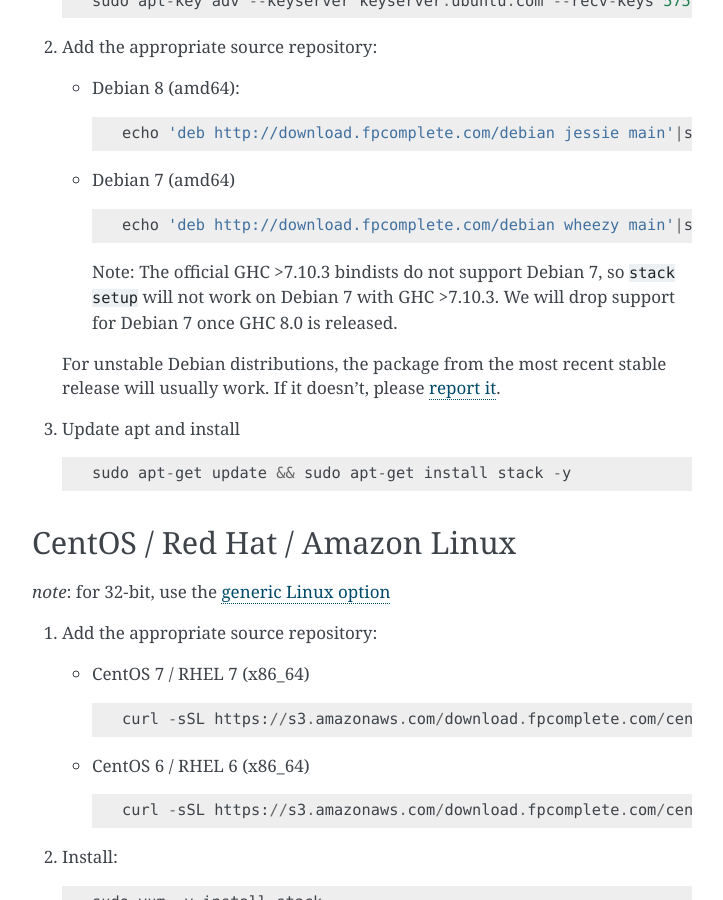
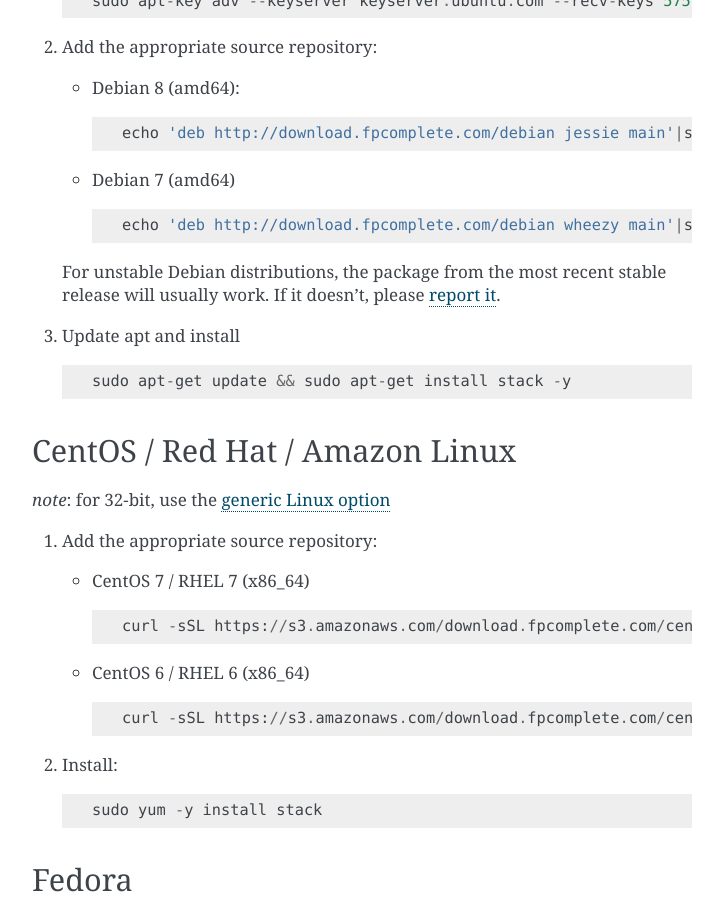
Before and after one commit to commercialhaskell/stack, a Sphinx documentation site: the page built from doc/install_and_upgrade.md, in a window 1280 px wide and 900 px high, scrolled down 2950 px. Shown: the whole window, without its empty margins (388-1111 px from the left). Built offline with Sphinx 7.4.7, drawn with Linux system fonts in a browser that asks for light colours.

Commit message:
Update install_and_upgrade.md

```diff
--- a/doc/install_and_upgrade.md
+++ b/doc/install_and_upgrade.md
@@ -140,10 +140,6 @@
       * Debian 7 (amd64)
 
             echo 'deb http://download.fpcomplete.com/debian wheezy main'|sudo tee /etc/apt/sources.list.d/fpco.list
-
-        Note: The official GHC >7.10.3 bindists do not support Debian 7, so
-        `stack setup` will not work on Debian 7 with GHC >7.10.3.  We will drop
-        support for Debian 7 once GHC 8.0 is released.
 
     For unstable Debian distributions, the package from the most recent stable
     release will usually work. If it doesn't, please
```
